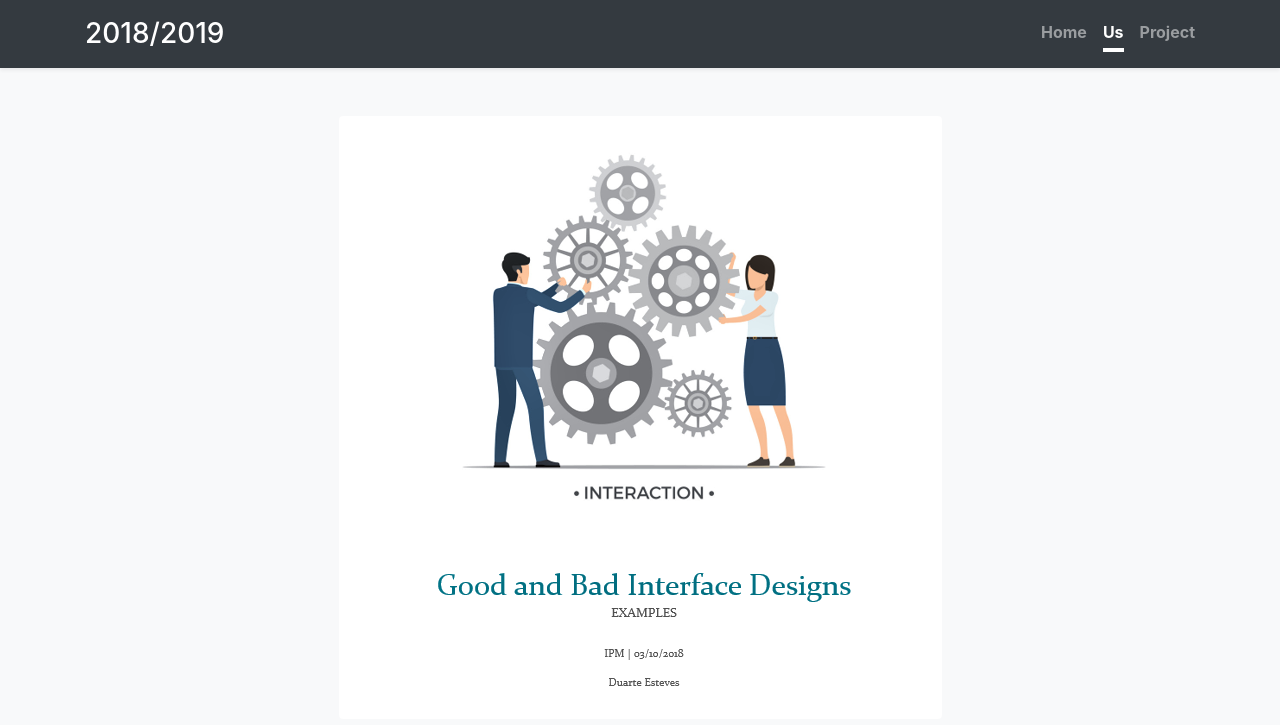
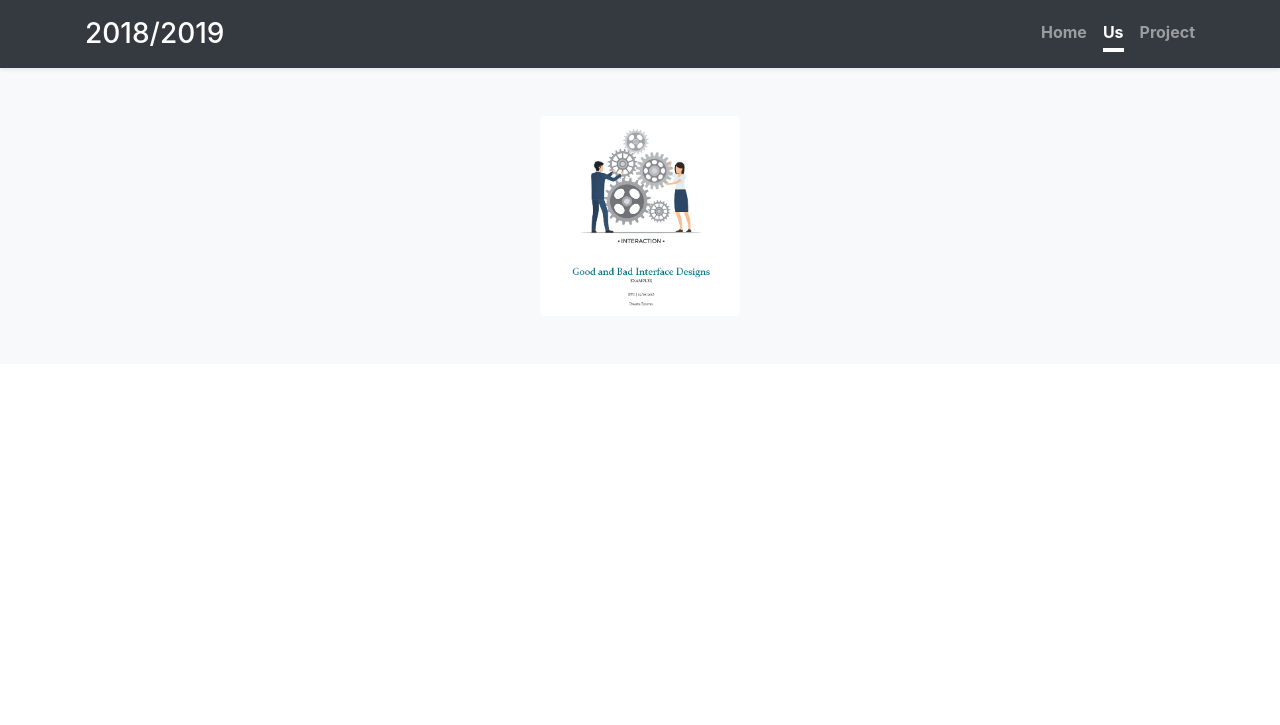
Before and after one commit to brno117/brno117.github.io, a Jekyll site: the page us/assignments/duarte.html, which Jekyll copies as it is, in a window 1280 px wide. Shown: the top 725 px of the page. Built offline with Jekyll 4.4.1, drawn with Linux system fonts in a browser that asks for light colours; nearby versions of some CDN libraries; library files that are not in the unit come from our copies.

Commit message:
Update duarte.html

```diff
--- a/us/assignments/duarte.html
+++ b/us/assignments/duarte.html
@@ -52,7 +52,7 @@
       <div class="album py-5 bg-light">
         <div class="container">
           <a href="https://drive.google.com/open?id=1CBWTInu5cqc4a00OzYjNSSEI1PIvxmf-">
-            <img src="Assignment1.png" class="rounded mx-auto d-block" alt="Assignment 1">
+            <img src="Assignment1.png" class="rounded mx-auto d-block" width="200" alt="Assignment 1">
           </a>
         </div>
       </div>
```
